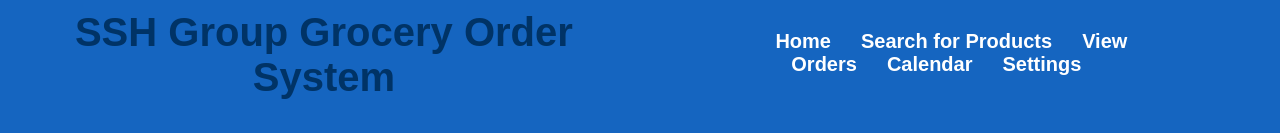
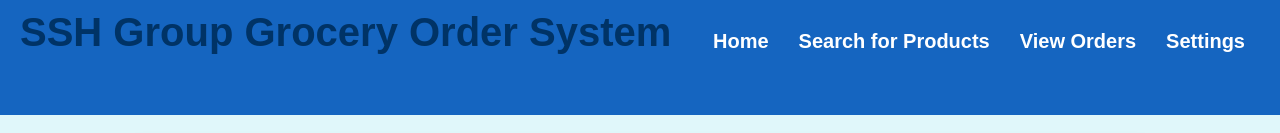
Before and after one commit to jackg1230/SSEP, a React (Create React App) app in the folder frontend/: page /home in a window 1280 px wide. Shown: the top 133 px of the page. Built offline with nearby package versions, Linux system fonts and the light colour scheme; no server answers.

Commit message:
Revert "Added flatpickr (calendar) plugin and calendar files"
This reverts commit e04b35916d998c91dc8ea7779ce5c77377f0f520.

```diff
--- a/frontend/package.json
+++ b/frontend/package.json
@@ -3,11 +3,10 @@
   "version": "0.1.0",
   "private": true,
   "dependencies": {
-    "flatpickr": "^4.6.13",
     "react": "^18.0.0",
     "react-dom": "^18.0.0",
     "react-router-dom": "^7.0.1",
-    "react-scripts": "^3.0.1",
+    "react-scripts": "5.0.1",
     "web-vitals": "^2.0.0"
   },
   "scripts": {
--- a/frontend/src/components/Header/Header.js
+++ b/frontend/src/components/Header/Header.js
@@ -23,7 +23,6 @@ function Header() {
                     <li><Link to="/home">Home</Link></li>
                     <li><Link to="/search">Search for Products</Link></li>
                     <li><Link to="/orders">View Orders</Link></li>
-                    <li><Link to="/calendar">Calendar</Link></li>
                     <li><Link to="/settings">Settings</Link></li>
 
 
```
Also changed, not shown: frontend/src/components/Calendar/calendar.css (deleted), frontend/src/components/Calendar/calendar.js (deleted), 1 other file (tests, documents, lock files or other folders).
